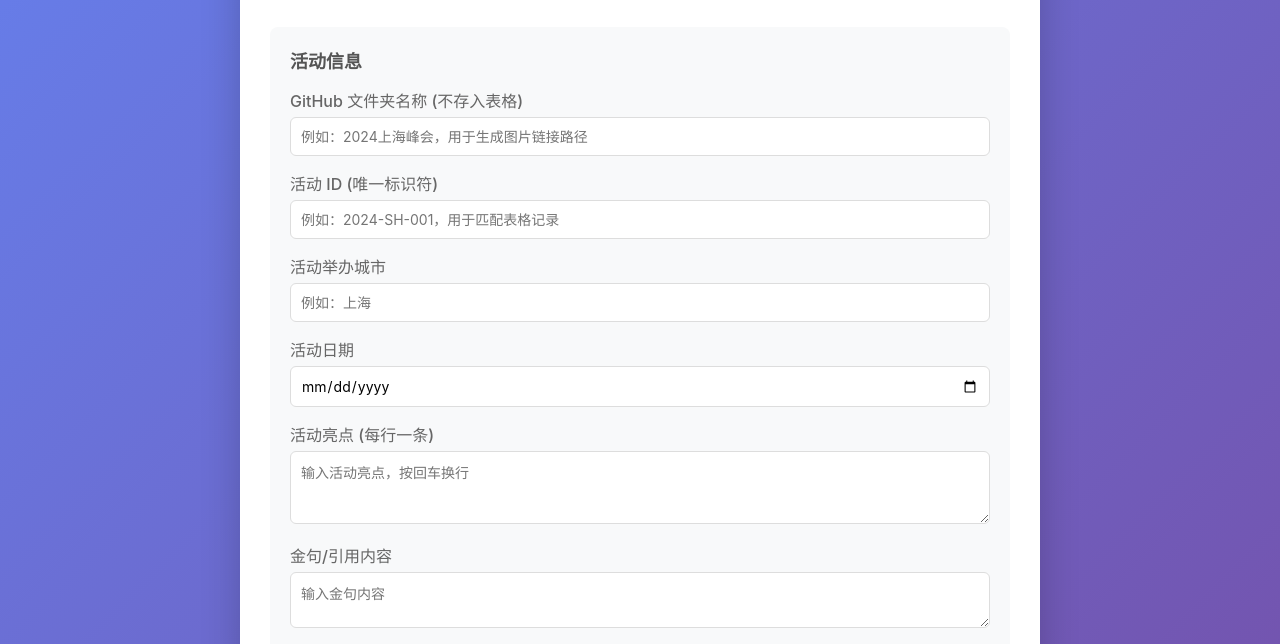
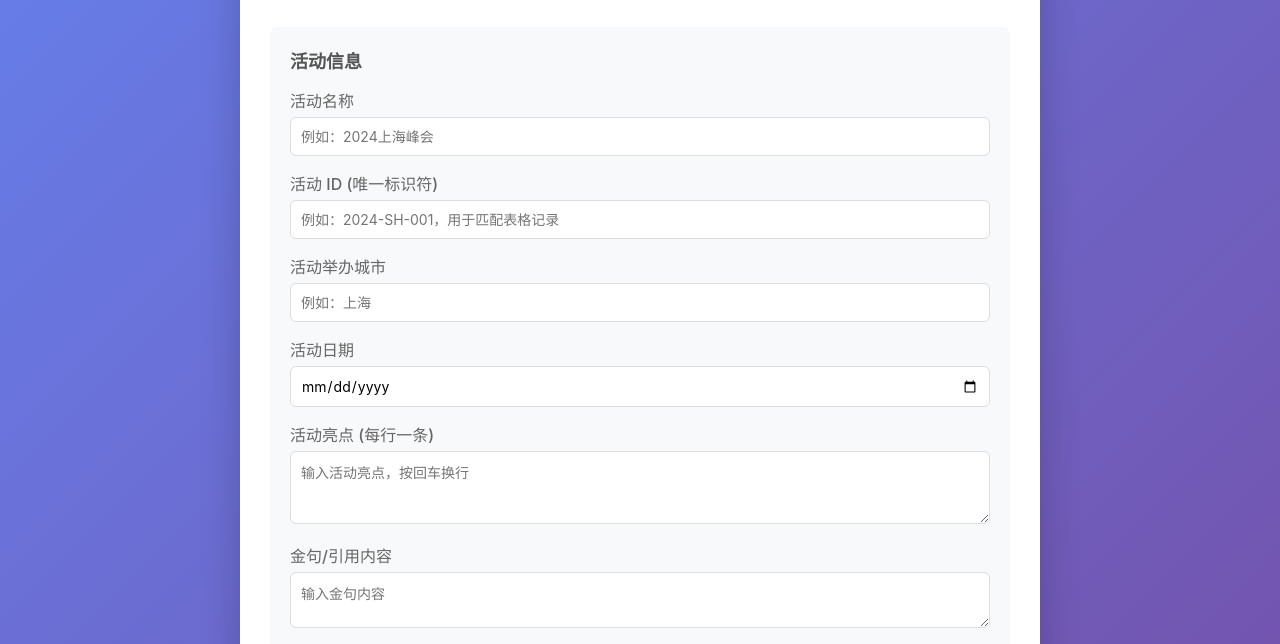
Before and after one commit to xjjm123123123/img, a website built with Vite: page index.html in a window 1280 px wide. Shown: the part 93-737 px from the top of the page. Built offline with nearby package versions, Linux system fonts and the light colour scheme; files whose address does not match are found by name.

Commit message:
fix: Rename activityName label to Activity Name and align with Feishu name field

```diff
--- a/index.html
+++ b/index.html
@@ -301,8 +301,8 @@
             <h2>活动信息</h2>
 
             <div class="form-group">
-                <label for="activityName">GitHub 文件夹名称 (不存入表格)</label>
-                <input type="text" id="activityName" placeholder="例如：2024上海峰会，用于生成图片链接路径">
+                <label for="activityName">活动名称</label>
+                <input type="text" id="activityName" placeholder="例如：2024上海峰会">
             </div>
 
             <div class="form-group">
```
